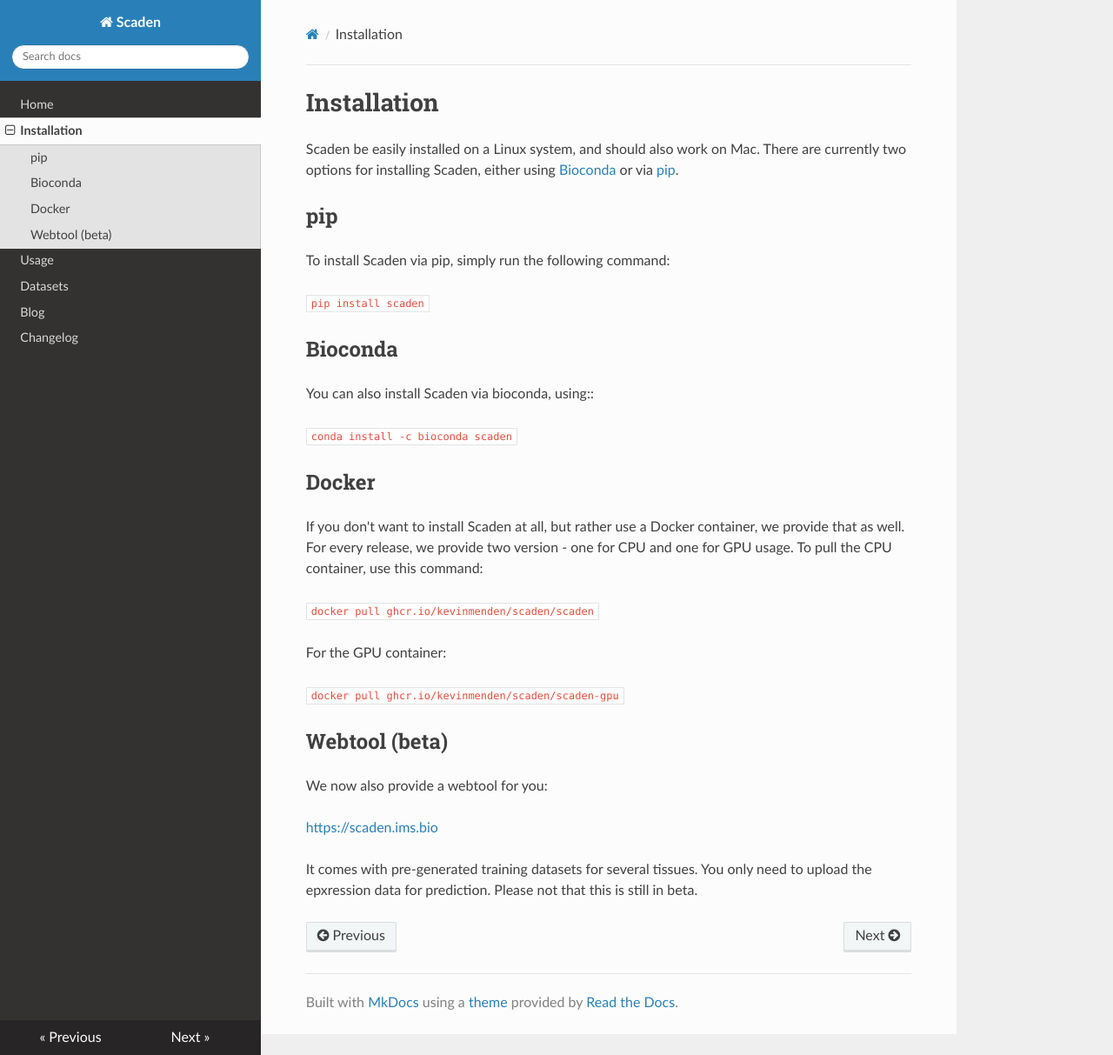
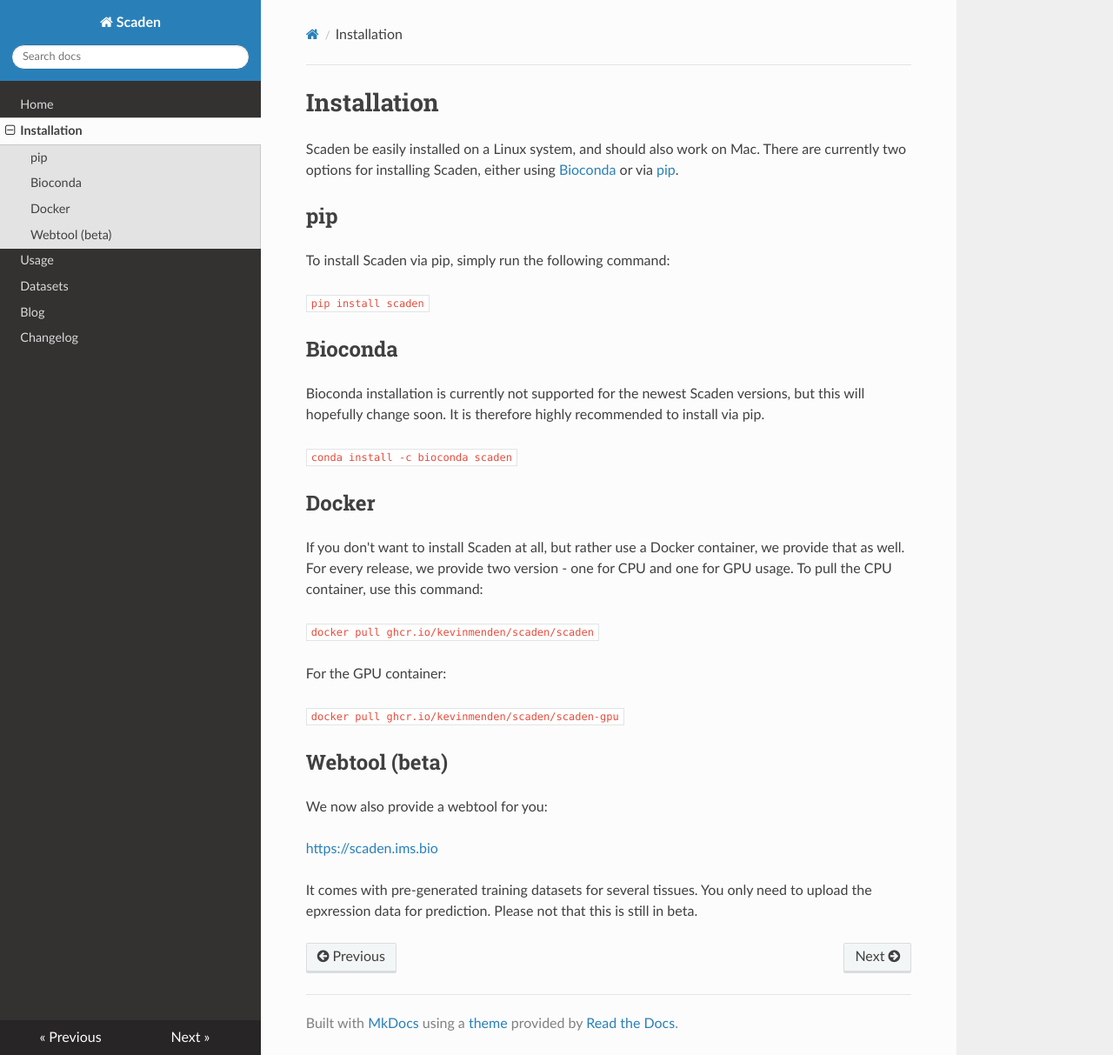
Before and after one commit to KevinMenden/scaden, an MkDocs documentation site: the page built from docs/installation.md, in a window 1280 px wide and 1213 px high. Shown: the whole window at 87% size. Built offline with MkDocs 1.6.1, drawn with Linux system fonts in a browser that asks for light colours; nearby versions of some CDN libraries.

```diff
--- a/docs/installation.md
+++ b/docs/installation.md
@@ -10,7 +10,8 @@
 
 
 ## Bioconda
-You can also install Scaden via bioconda, using::
+Bioconda installation is currently not supported for the newest Scaden versions, but this will hopefully change soon.
+It is therefore highly recommended to install via pip.
 
 `conda install -c bioconda scaden`
 
```
Also changed, not shown: README.md (+2 -2 lines).
